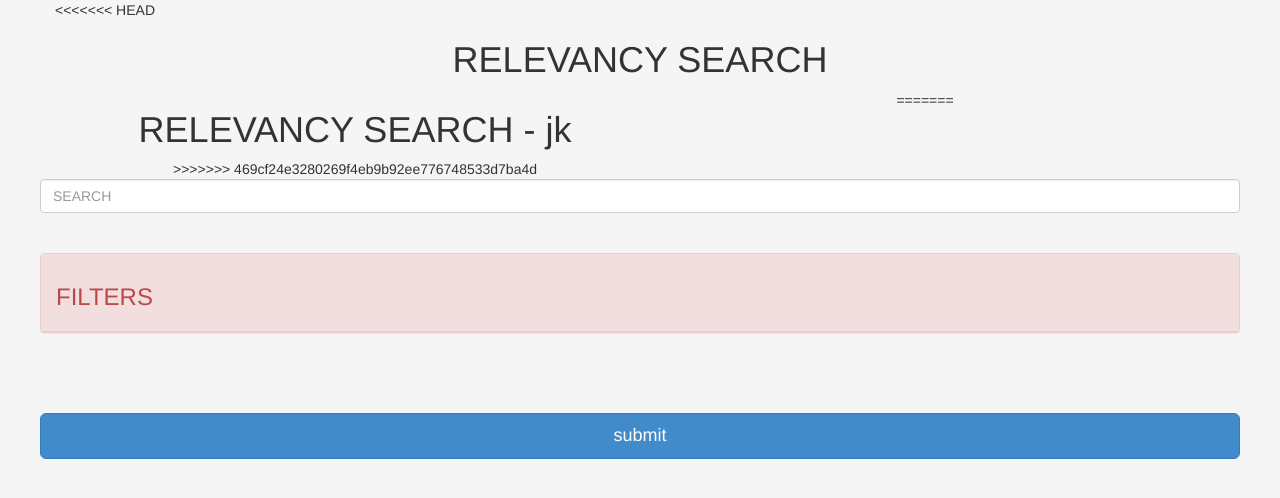
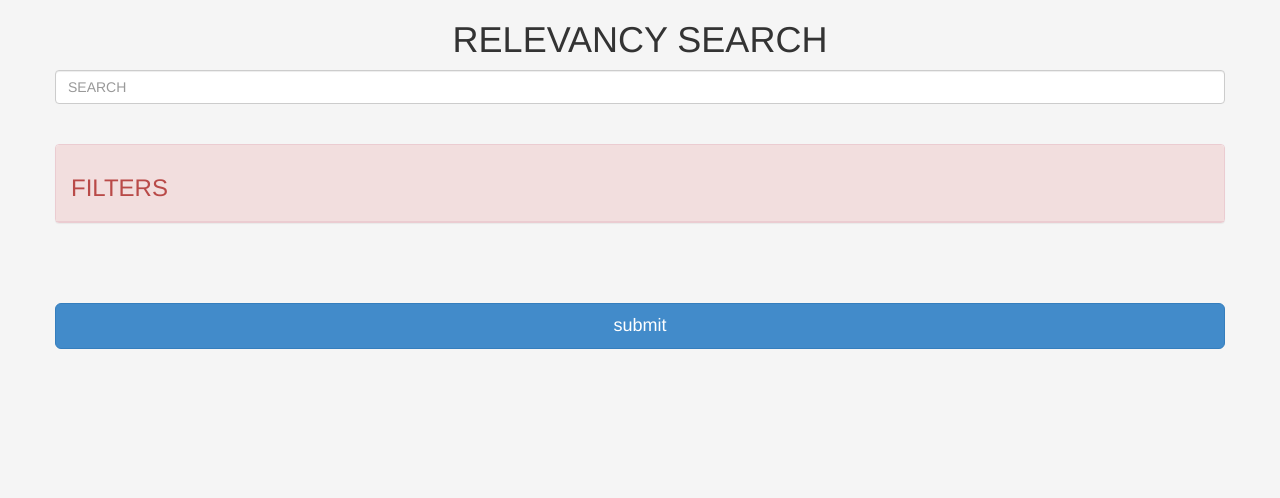
Before and after one commit to ssuryakumar/relevancy-search, a PHP site: page / in a window 1280 px wide. Shown: the top 498 px of the page. Run offline with PHP 8.4, Linux system fonts and the light colour scheme; data comes from the database, SQL or seed files in the repository; some libraries are stand-ins or nearby versions.

Commit message:
first-commit-surya

```diff
--- a/index.php
+++ b/index.php
@@ -18,13 +18,8 @@
     </head>
     <body class="container">
         <div class="row">
-<<<<<<< HEAD
             <div class="col-md-12 title">
                 <h1>RELEVANCY SEARCH</h1>
-=======
-            <div class="col-md-6 title">
-                <h1>RELEVANCY SEARCH - jk</h1>
->>>>>>> 469cf24e3280269f4eb9b92ee776748533d7ba4d
             </div>
         </div>
         <div class="row">
@@ -75,7 +70,6 @@
                 <br /><br /><br />
                 <input type="submit" name="submit" value="submit" class="btn btn-lg btn-block btn-primary form-inline"/>
             </form>
-
         </div>
     <script src="http://code.jquery.com/jquery-1.10.1.min.js"></script>
 <script src="http://code.jquery.com/jquery-migrate-1.2.1.min.js"></script>
```
